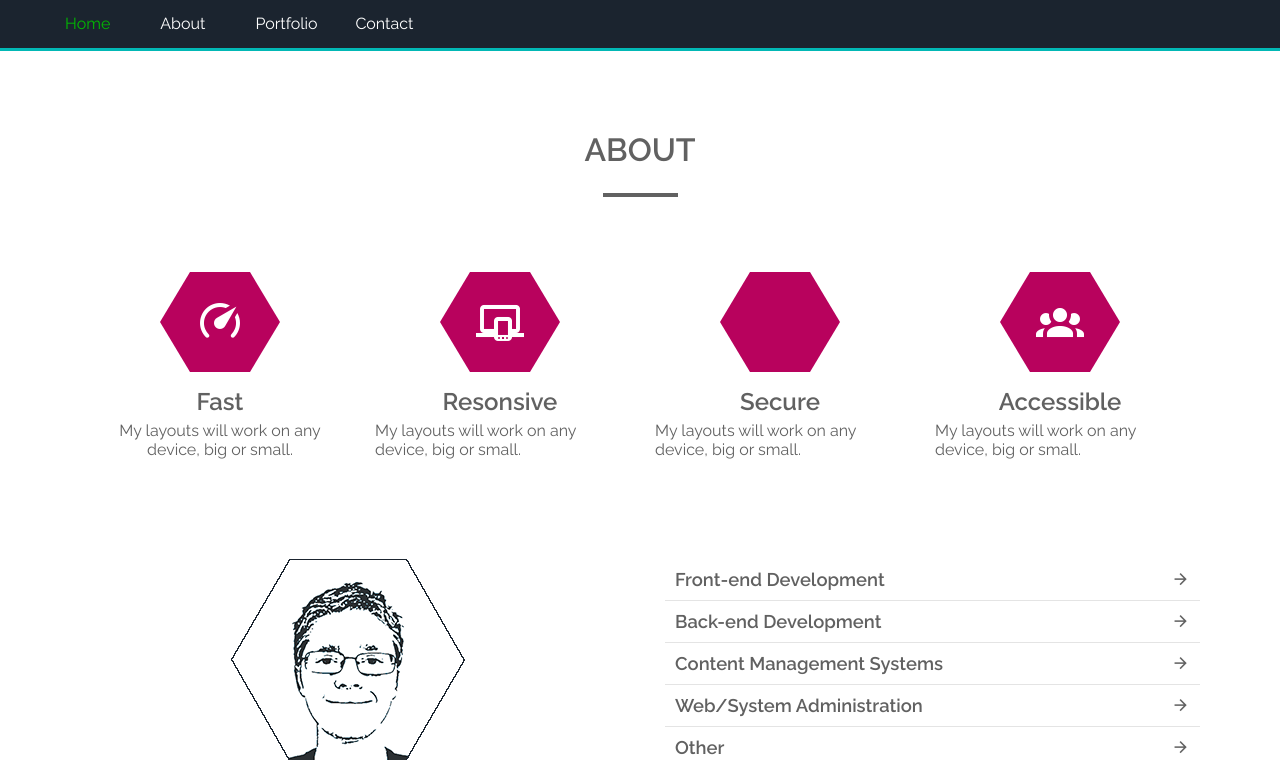
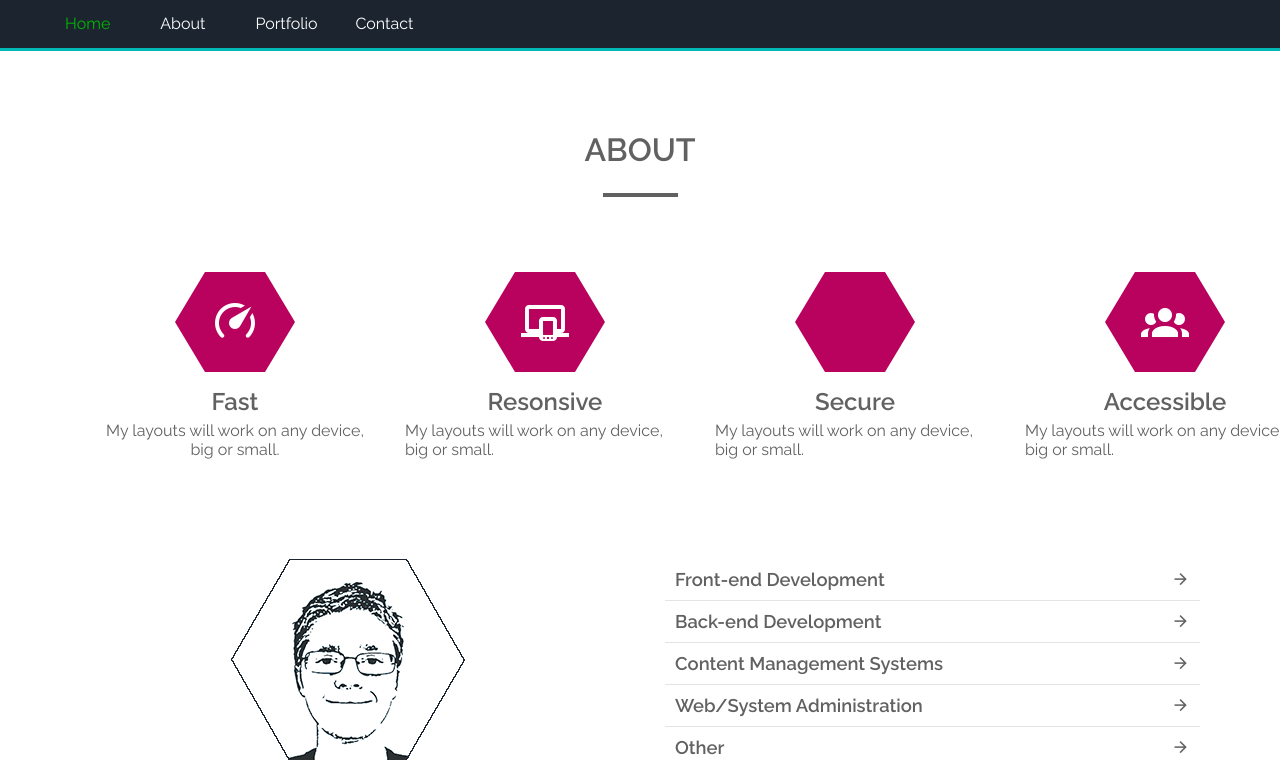
Before and after one commit to stevewhitmore/swhitmore.com, a PHP site: page / in a window 1280 px wide. Shown: the part 801-1561 px from the top of the page. Run offline with PHP 8.4, Linux system fonts and the light colour scheme; some libraries are stand-ins or nearby versions.

Commit message:
More slides and text and stuff

```diff
--- a/css/style.css
+++ b/css/style.css
@@ -171,7 +171,8 @@ nav {
       justify-content: space-evenly;
       flex-direction: column;
       margin: 0 15px;
-      align-items: center; }
+      align-items: center;
+      flex: 1 0 25%; }
       #about .hex-outer .hex-wrap .hexagon {
         display: flex;
         justify-content: center;
--- a/css/style.scss
+++ b/css/style.scss
@@ -238,6 +238,7 @@ nav {
             flex-direction: column;
             margin: 0 15px;
             align-items: center;
+            flex: 1 0 25%;
             .hexagon {
                 display: flex;
                 justify-content: center;
```
